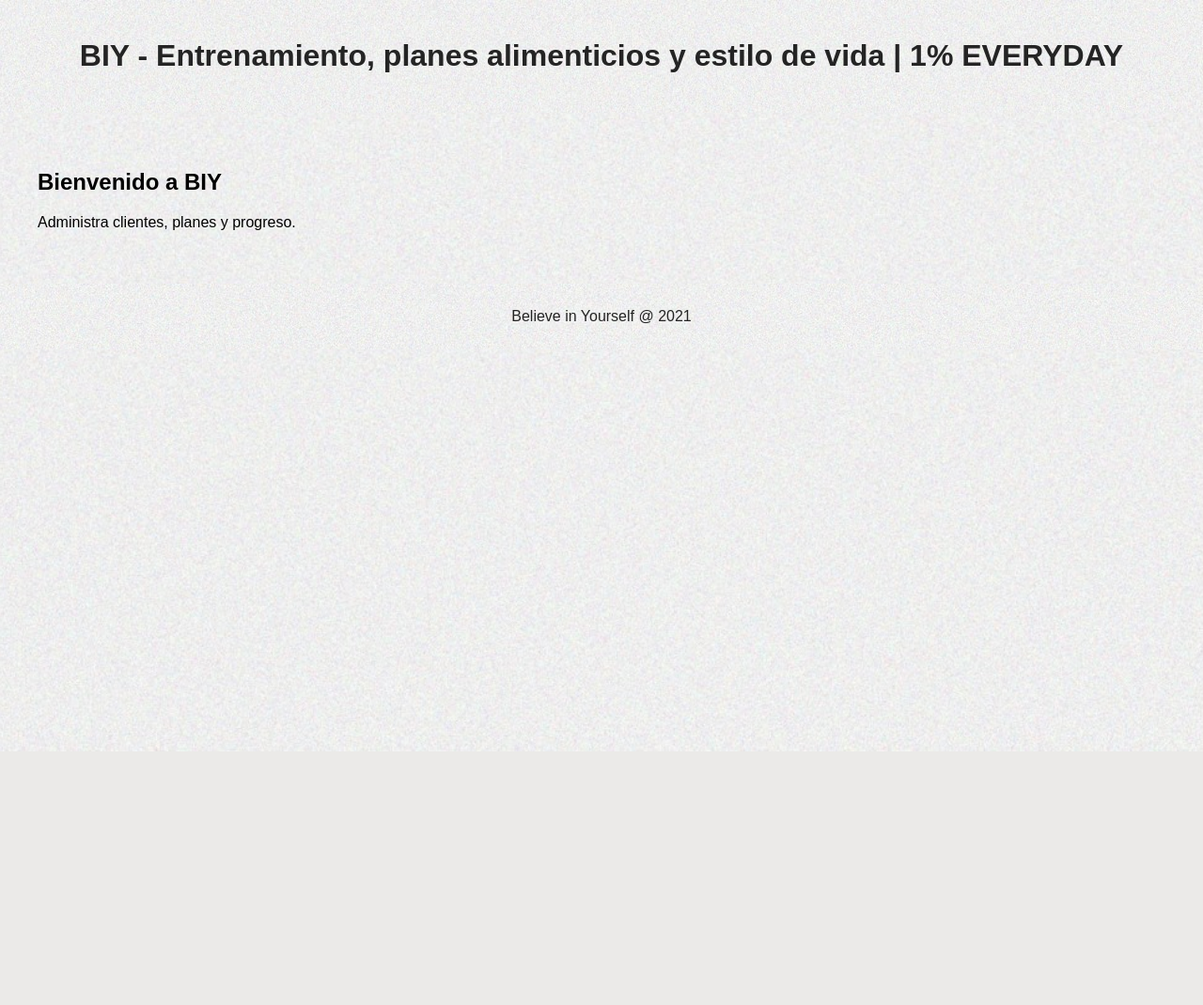
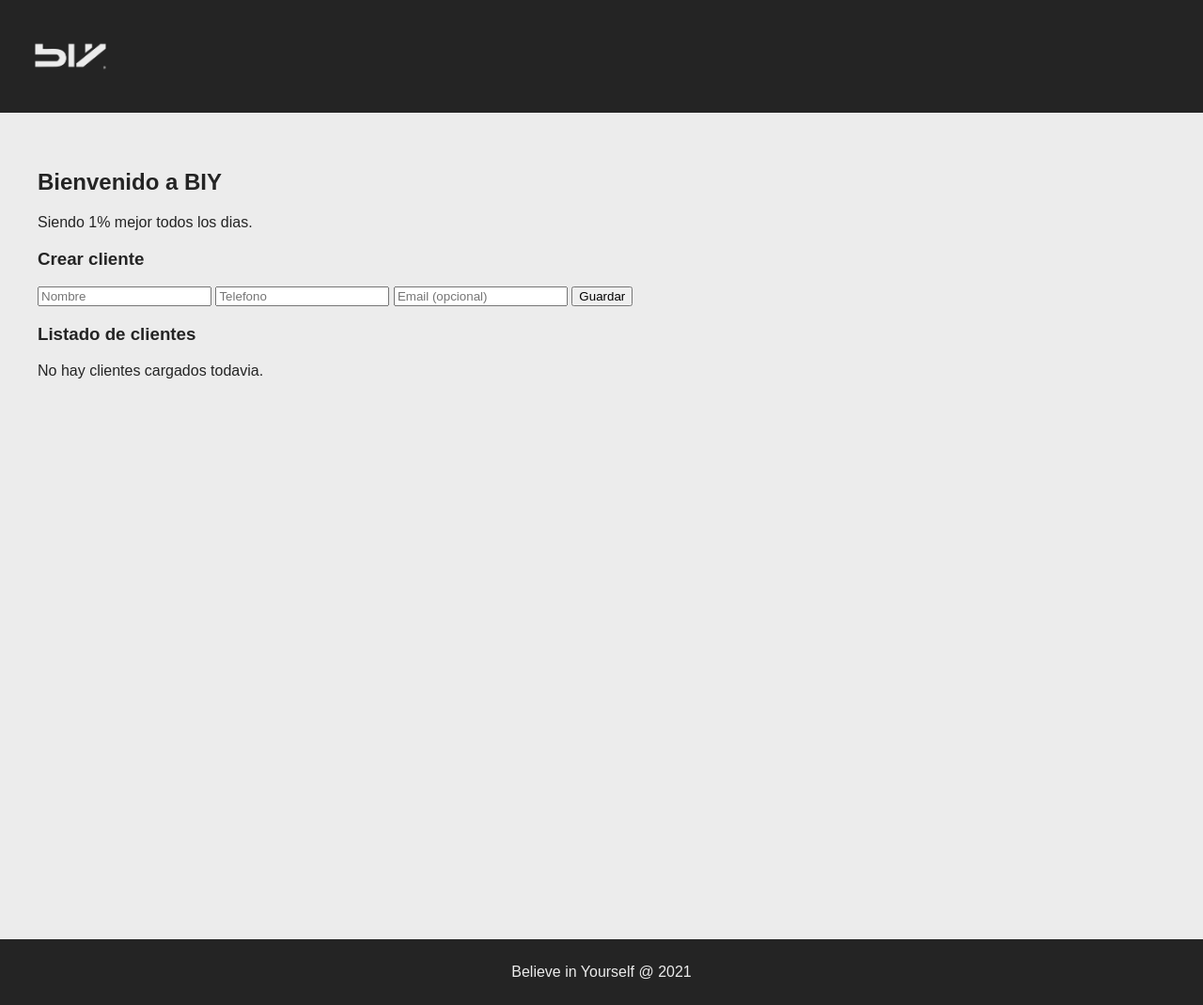
Before and after one commit to wrenchtech/BIY-SQLite, a Flask app: template app/templates/index.html in a window 1280 px wide. Shown: the whole page at 94% size. Before the commit the page ends 800 px from the top, so only its background shows below. Run offline with Flask 3, Linux system fonts and the light colour scheme; the template is opened without the code that fills it, so the values that code supplies are empty; parts of the project's set-up code (start-up, migrations or seed data) failed here and were passed over.

Commit message:
Actualizacion, implementacion de CRUD Y LOGIN

```diff
--- a/app/__init__.py
+++ b/app/__init__.py
@@ -1,12 +1,125 @@
-from flask import Flask
+import sqlite3
+from pathlib import Path
+
+from flask import Flask, g, session
 from config import Config
+
+
+def get_db():
+    if "db" not in g:
+        g.db = sqlite3.connect(
+            Config.DATABASE,
+            detect_types=sqlite3.PARSE_DECLTYPES
+        )
+        g.db.row_factory = sqlite3.Row
+    return g.db
+
+
+def close_db(_e=None):
+    db = g.pop("db", None)
+    if db is not None:
+        db.close()
+
+
+def init_db():
+    Path("instance").mkdir(parents=True, exist_ok=True)
+    db = sqlite3.connect(Config.DATABASE)
+    db.execute("PRAGMA foreign_keys = ON")
+    db.executescript(
+        """
+        CREATE TABLE IF NOT EXISTS users (
+            id INTEGER PRIMARY KEY AUTOINCREMENT,
+            nombre TEXT NOT NULL,
+            email TEXT NOT NULL UNIQUE,
+            password_hash TEXT NOT NULL,
+            role TEXT NOT NULL DEFAULT 'cliente',
+            estado TEXT NOT NULL DEFAULT 'pendiente',
+            created_at TIMESTAMP DEFAULT CURRENT_TIMESTAMP
+        );
+
+        CREATE TABLE IF NOT EXISTS dietas (
+            id INTEGER PRIMARY KEY AUTOINCREMENT,
+            user_id INTEGER NOT NULL UNIQUE,
+            contenido TEXT NOT NULL,
+            updated_at TIMESTAMP DEFAULT CURRENT_TIMESTAMP,
+            FOREIGN KEY (user_id) REFERENCES users(id) ON DELETE CASCADE
+        );
+
+        CREATE TABLE IF NOT EXISTS entrenamientos (
+            id INTEGER PRIMARY KEY AUTOINCREMENT,
+            user_id INTEGER NOT NULL UNIQUE,
+            contenido TEXT NOT NULL,
+            updated_at TIMESTAMP DEFAULT CURRENT_TIMESTAMP,
+            FOREIGN KEY (user_id) REFERENCES users(id) ON DELETE CASCADE
+        );
+
+        CREATE TABLE IF NOT EXISTS medidas (
+            id INTEGER PRIMARY KEY AUTOINCREMENT,
+            user_id INTEGER NOT NULL,
+            peso REAL,
+            altura REAL,
+            cintura REAL,
+            grasa REAL,
+            fuente TEXT NOT NULL,
+            fecha TIMESTAMP DEFAULT CURRENT_TIMESTAMP,
+            FOREIGN KEY (user_id) REFERENCES users(id) ON DELETE CASCADE
+        );
+
+        CREATE TABLE IF NOT EXISTS progresos (
+            id INTEGER PRIMARY KEY AUTOINCREMENT,
+            user_id INTEGER NOT NULL,
+            nota TEXT NOT NULL,
+            created_at TIMESTAMP DEFAULT CURRENT_TIMESTAMP,
+            FOREIGN KEY (user_id) REFERENCES users(id) ON DELETE CASCADE
+        );
+        """
+    )
+    db.commit()
+    db.close()
+
 
 def create_app():
     app = Flask(__name__)
     app.config.from_object(Config)
+    app.teardown_appcontext(close_db)
+
+    init_db()
 
     # registrar rutas
     from .routes.clientes import clientes_bp
     app.register_blueprint(clientes_bp)
 
+    app.get_db = get_db
+
+    @app.before_request
+    def load_logged_user():
+        user_id = session.get("user_id")
+        if user_id is None:
+            g.user = None
+            return
+
+        db = get_db()
+        g.user = db.execute(
+            "SELECT id, nombre, email, role, estado FROM users WHERE id = ?",
+            (user_id,),
+        ).fetchone()
+
+    with app.app_context():
+        db = get_db()
+        admin_exists = db.execute(
+            "SELECT id FROM users WHERE email = ?",
+            ("admin@biy.local",),
+        ).fetchone()
+        if not admin_exists:
+            from werkzeug.security import generate_password_hash
+
+            db.execute(
+                """
+                INSERT INTO users (nombre, email, password_hash, role, estado)
+                VALUES (?, ?, ?, 'admin', 'activo')
+                """,
+                ("Administrador", "admin@biy.local", generate_password_hash("admin123")),
+            )
+            db.commit()
+
     return app
--- a/app/static/style.css
+++ b/app/static/style.css
@@ -1,27 +1,41 @@
-body {
-    font-family: Arial, sans-serif;
-    margin: 0;
-    background-image: url("/app/static/media/BIYBackground.jpg");
-    background-repeat: no-repeat;
-    background-size: cover;
-    background-position: center;
-    background-attachment: fixed;
+
+header {
+    background-color: #242424;
+    color: #ececec;
+    display: flex;
+    align-items: center;
+    height: 120px;
 }
 
-header {
-    background-image: url("/app/static/media/BIYBackground.jpg");
-    color: #242424;
-    padding: 20px;
-    text-align: center;
+header .logo{
+    margin: 0;
+    height: 200px;
+    display: flex;
 }
 
+
+
+body {
+
+    font-family: Arial, sans-serif;
+    background-color: #ececec;
+    color: #242424;
+    margin: 0;
+    min-height: 100vh;
+}
+
+
 section {
+    background-color: #ececec;
+    color: #242424;
     padding: 40px;
+    min-height: 100vh;
 }
 
 footer {
-    background-image: url("/media/BIYBackground.jpg");
-    color: #242424;
+    background-color: #242424;
+    color: #ececec;
+    margin-top: auto;
     text-align: center;
     padding: 10px;
 }
--- a/app/templates/base.html
+++ b/app/templates/base.html
@@ -9,7 +9,9 @@
 <body>
 
 <header>
-    <h1>BIY - Entrenamiento, planes alimenticios y estilo de vida | 1% EVERYDAY</h1>
+    <a href="http://127.0.0.1:5000">
+        <img src="/static/media/BIYAlt.png" alt="LogoBIYAlt" class="logo">
+    </a>
 </header>
 
 <section>
--- a/app/templates/index.html
+++ b/app/templates/index.html
@@ -2,5 +2,57 @@
 
 {% block content %}
 <h2>Bienvenido a BIY</h2>
-<p>Administra clientes, planes y progreso.</p>
+<p>Siendo 1% mejor todos los dias.</p>
+
+<h3>Crear cliente</h3>
+<form method="post" action="{{ url_for('clientes.crear_cliente') }}">
+    <input type="text" name="nombre" placeholder="Nombre" required>
+    <input type="text" name="telefono" placeholder="Telefono" required>
+    <input type="email" name="email" placeholder="Email (opcional)">
+    <button type="submit">Guardar</button>
+</form>
+
+{% if cliente_editar %}
+<h3>Editar cliente #{{ cliente_editar.id }}</h3>
+<form method="post" action="{{ url_for('clientes.actualizar_cliente', cliente_id=cliente_editar.id) }}">
+    <input type="text" name="nombre" value="{{ cliente_editar.nombre }}" required>
+    <input type="text" name="telefono" value="{{ cliente_editar.telefono }}" required>
+    <input type="email" name="email" value="{{ cliente_editar.email or '' }}">
+    <button type="submit">Actualizar</button>
+    <a href="{{ url_for('clientes.home') }}">Cancelar</a>
+</form>
+{% endif %}
+
+<h3>Listado de clientes</h3>
+{% if clientes %}
+<table>
+    <thead>
+        <tr>
+            <th>ID</th>
+            <th>Nombre</th>
+            <th>Telefono</th>
+            <th>Email</th>
+            <th>Acciones</th>
+        </tr>
+    </thead>
+    <tbody>
+        {% for cliente in clientes %}
+        <tr>
+            <td>{{ cliente.id }}</td>
+            <td>{{ cliente.nombre }}</td>
+            <td>{{ cliente.telefono }}</td>
+            <td>{{ cliente.email or '-' }}</td>
+            <td>
+                <a href="{{ url_for('clientes.editar_cliente_form', cliente_id=cliente.id) }}">Editar</a>
+                <form method="post" action="{{ url_for('clientes.eliminar_cliente', cliente_id=cliente.id) }}" style="display:inline;">
+                    <button type="submit">Eliminar</button>
+                </form>
+            </td>
+        </tr>
+        {% endfor %}
+    </tbody>
+</table>
+{% else %}
+<p>No hay clientes cargados todavia.</p>
+{% endif %}
 {% endblock %}
```
Also changed, not shown: app/routes/clientes.py (+70 -2 lines), app/static/media/BIYAlt.png (added).
